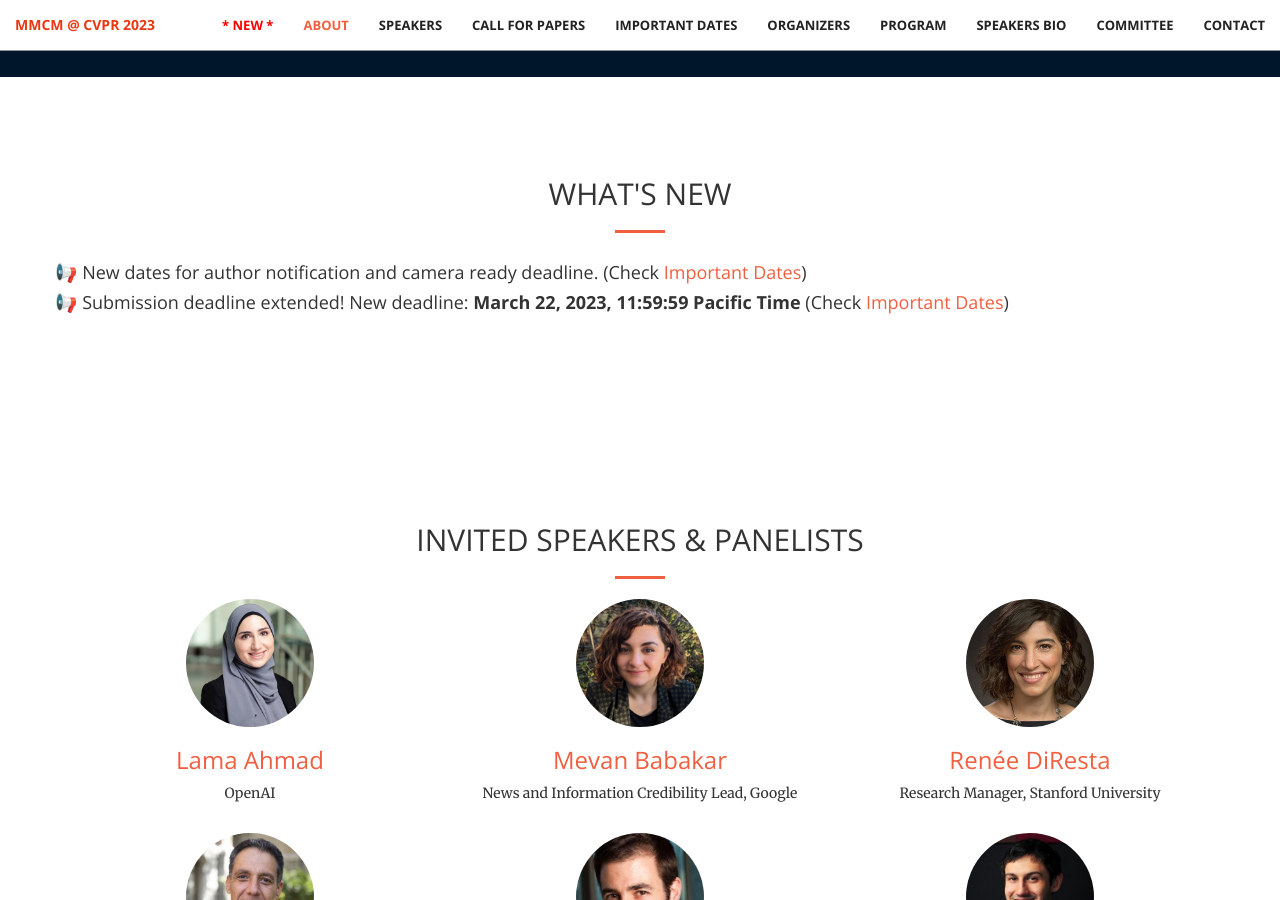
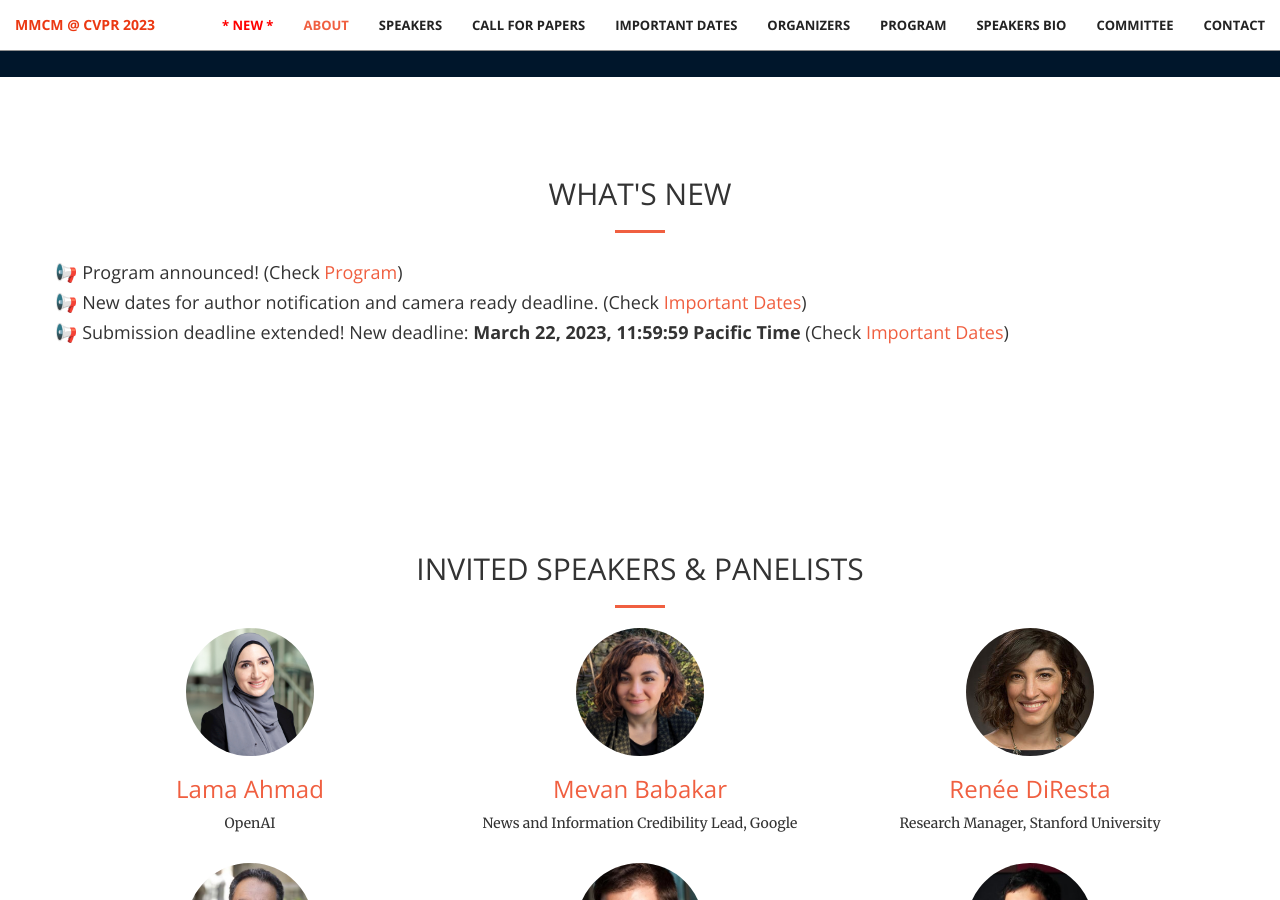
Before and after one commit to multimodal-content-moderation/multimodal-content-moderation.github.io, a Jekyll site: the page built from index.html, in a window 1280 px wide and 900 px high, scrolled down 1399 px. Built offline with Jekyll 4.4.1, drawn with Linux system fonts in a browser that asks for light colours.

Commit message:
update new

```diff
--- a/_includes/new.html
+++ b/_includes/new.html
@@ -8,6 +8,7 @@
         </div>
         <div class="row no-gutter">
             <div class="col-md-12" align="left">
+                <h4>📢 Program announced! (Check <a class="page-scroll" href="#program">Program</a>)</h4>
                 <h4>📢 New dates for author notification and camera ready deadline. (Check <a class="page-scroll" href="#dates">Important Dates</a>)</h4>
                 <h4>📢 Submission deadline extended! New deadline: <b>March 22, 2023, 11:59:59 Pacific Time</b> (Check <a class="page-scroll" href="#dates">Important Dates</a>)</h4>
             </div>
```
